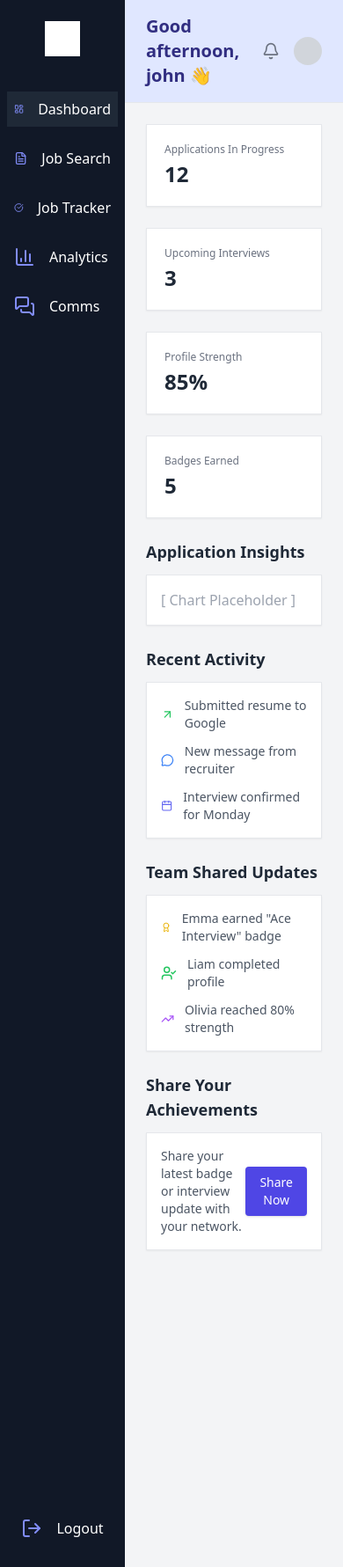
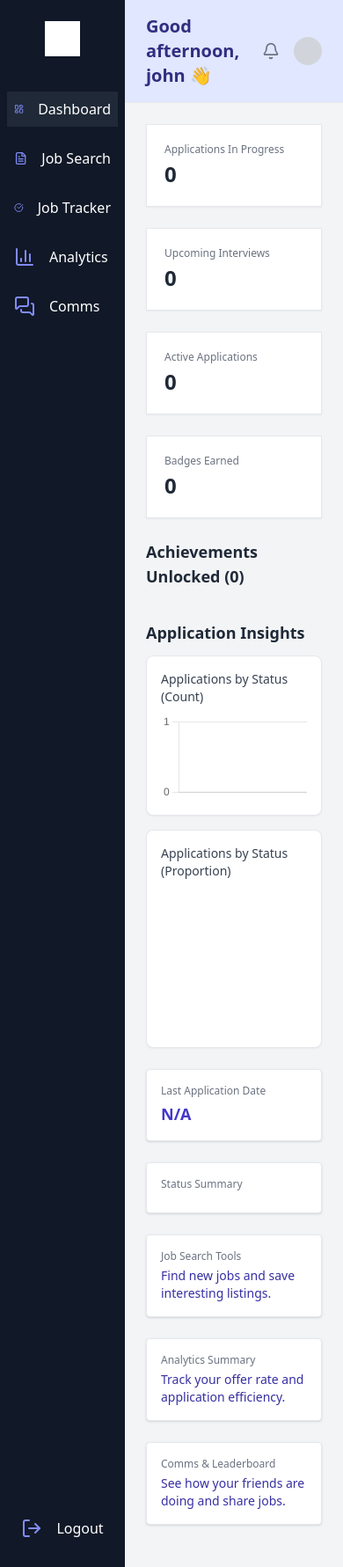
Before and after one commit to Jignesh6155/CITS3403_project, a Flask app: page /dashboard in a window 390 px wide. Shown: the whole page at 88% size. Run offline with Flask 3, Linux system fonts and the light colour scheme; a user stored in the database is signed in; style sheets or scripts are compiled from the project's sources; some libraries are stand-ins or nearby versions.

Commit message:
Add redesigned dashboard: dynamic stats, active applications, badges, graphs, and tab previews

```diff
--- a/app/routes.py
+++ b/app/routes.py
@@ -120,9 +120,91 @@ def signin():
 
 @app.route("/dashboard")
 def dashboard():
-    name = session.get("name", "User")
-    return render_template("dashboard.html", name=name)
+    if 'name' not in session:
+        return redirect(url_for("home"))
 
+    user = User.query.filter_by(name=session["name"]).first()
+    if not user:
+        return redirect(url_for("home"))
+
+    applications = JobApplication.query.filter_by(owner=user).all()
+
+    all_statuses = ["Saved", "Applied", "Screen", "Interviewing", "Offer", "Accepted", "Archived", "Discontinued"]
+    status_counts_dict = {status: 0 for status in all_statuses}
+    company_counts = {}
+    last_applied_raw = None
+
+    for app in applications:
+        if app.status in status_counts_dict:
+            status_counts_dict[app.status] += 1
+        if app.date_applied:
+            if not last_applied_raw or app.date_applied > last_applied_raw:
+                last_applied_raw = app.date_applied
+
+    last_applied = last_applied_raw.strftime("%Y-%m-%d") if last_applied_raw else "N/A"
+
+    status_labels = []
+    status_counts = []
+    for status, count in status_counts_dict.items():
+        if count > 0:
+            status_labels.append(status)
+            status_counts.append(count)
+
+    status_summary = list(zip(status_labels, status_counts))
+
+    applied = status_counts_dict["Applied"]
+    saved = status_counts_dict["Saved"]
+    interviewing = status_counts_dict["Interviewing"]
+    offers = status_counts_dict["Offer"]
+    in_progress = sum(status_counts_dict[s] for s in all_statuses if s not in ["Accepted", "Archived", "Discontinued"])
+
+    inactive_statuses = {"Accepted", "Archived", "Discontinued"}
+    active_applications = [app for app in applications if app.status not in inactive_statuses]
+    active_count = len(active_applications)
+
+    achievements = []
+    if applied >= 1:
+        achievements.append(("First Application Sent", "You're on your way!", "green"))
+    if interviewing >= 1:
+        achievements.append(("First Interview!", "Nailed the first impression!", "blue"))
+    if offers >= 1:
+        achievements.append(("Offer Received", "You got the bag!", "yellow"))
+    if applied >= 10:
+        achievements.append(("Application Hustler", "10+ applications sent!", "purple"))
+    if offers >= 3:
+        achievements.append(("Multi-Offer Champ", "3+ offers received!", "orange"))
+    if interviewing >= 5:
+        achievements.append(("Interview Veteran", "5 interviews done!", "blue"))
+    if saved >= 5:
+        achievements.append(("Job Curator", "Saved 5 jobs to consider!", "cyan"))
+    if saved >= 15:
+        achievements.append(("Opportunity Hoarder", "15 jobs saved!", "pink"))
+    if in_progress >= 10:
+        achievements.append(("On the Grind", "10 ongoing applications!", "lime"))
+    if status_counts_dict["Archived"] >= 1:
+        achievements.append(("Archived Veteran", "At least 1 role archived.", "gray"))
+    if status_counts_dict["Accepted"] >= 1:
+        achievements.append(("You're Hired!", "Accepted an offer!", "emerald"))
+    if status_counts_dict["Discontinued"] >= 1:
+        achievements.append(("No Longer Pursuing", "Moved on from a role.", "rose"))
+
+    badges_earned = len(achievements)
+
+    return render_template("dashboard.html",
+        name=user.name,
+        in_progress=in_progress,
+        interviews=interviewing,
+        applied=applied,
+        saved=saved,
+        offers=offers,
+        last_applied=last_applied,
+        status_labels=status_labels,
+        status_counts=status_counts,
+        status_summary=status_summary,
+        active_count=active_count,
+        badges_earned=badges_earned,
+        achievements=achievements
+    )
 @app.route("/logout")
 def logout():
     session.clear()
--- a/app/templates/dashboard.html
+++ b/app/templates/dashboard.html
@@ -1,6 +1,7 @@
 {% extends "base.html" %}
 {% set active_page = "dashboard" %}
 {% block title %}Dashboard{% endblock %}
+
 {% block content %}
 <header class="px-6 py-4 bg-indigo-100 border-b border-gray-200 flex justify-between items-center">
   <h1 class="text-xl font-semibold text-indigo-900">Good afternoon, {{ name }} 👋</h1>
@@ -9,63 +10,143 @@
     <div class="w-8 h-8 bg-gray-300 rounded-full"></div>
   </div>
 </header>
+
 <main class="flex-1 p-6 overflow-y-auto">
-  <!-- Top Overview Cards -->
+
+  <!-- Quick Stats -->
   <div class="flex flex-wrap gap-6 mb-6">
-    <div class="flex-1 min-w-[200px] bg-white border border-gray-200 p-5 shadow-sm">
+    <a href="{{ url_for('job_tracker') }}" class="flex-1 min-w-[200px] bg-white border p-5 shadow-sm hover:bg-indigo-50 transition">
       <p class="text-xs text-gray-500 mb-1">Applications In Progress</p>
-      <p class="text-2xl font-bold">12</p>
-    </div>
-    <div class="flex-1 min-w-[200px] bg-white border border-gray-200 p-5 shadow-sm">
+      <p class="text-2xl font-bold">{{ in_progress }}</p>
+    </a>
+    <a href="{{ url_for('job_tracker') }}" class="flex-1 min-w-[200px] bg-white border p-5 shadow-sm hover:bg-indigo-50 transition">
       <p class="text-xs text-gray-500 mb-1">Upcoming Interviews</p>
-      <p class="text-2xl font-bold">3</p>
-    </div>
-    <div class="flex-1 min-w-[200px] bg-white border border-gray-200 p-5 shadow-sm">
-      <p class="text-xs text-gray-500 mb-1">Profile Strength</p>
-      <p class="text-2xl font-bold">85%</p>
-    </div>
-    <div class="flex-1 min-w-[200px] bg-white border border-gray-200 p-5 shadow-sm">
+      <p class="text-2xl font-bold">{{ interviews }}</p>
+    </a>
+    <a href="{{ url_for('job_tracker') }}" class="flex-1 min-w-[200px] bg-white border p-5 shadow-sm hover:bg-indigo-50 transition">
+      <p class="text-xs text-gray-500 mb-1">Active Applications</p>
+      <p class="text-2xl font-bold">{{ active_count }}</p>
+    </a>
+    <div class="flex-1 min-w-[200px] bg-white border p-5 shadow-sm">
       <p class="text-xs text-gray-500 mb-1">Badges Earned</p>
-      <p class="text-2xl font-bold">5</p>
+      <p class="text-2xl font-bold">{{ badges_earned }}</p>
     </div>
   </div>
-  <!-- Application Insights -->
+
+  <!-- Achievements -->
+  <section class="mb-6">
+    <h2 class="text-lg font-semibold text-gray-800 mb-3">Achievements Unlocked ({{ badges_earned }})</h2>
+    <div class="grid grid-cols-1 md:grid-cols-3 gap-4">
+      {% for title, desc, color in achievements %}
+      <div class="bg-white border-l-4 border-{{ color }}-500 p-4 shadow-sm">
+        <p class="font-semibold text-{{ color }}-700">{{ title }}</p>
+        <p class="text-sm text-gray-500">{{ desc }}</p>
+      </div>
+      {% endfor %}
+    </div>
+  </section>
+
+  <!-- Application Insights Graphs -->
   <section class="mb-6">
     <h2 class="text-lg font-semibold text-gray-800 mb-3">Application Insights</h2>
-    <div class="bg-white border border-gray-200 p-4 shadow-sm">
-      <span class="text-gray-400">[ Chart Placeholder ]</span>
-    </div>
-  </section>
-  <!-- Activity & Team Updates -->
-  <section class="grid grid-cols-1 lg:grid-cols-2 gap-6 mb-6">
-    <div>
-      <h2 class="text-lg font-semibold text-gray-800 mb-3">Recent Activity</h2>
-      <div class="bg-white border border-gray-200 p-4 shadow-sm">
-        <ul class="space-y-3 text-sm text-gray-600">
-          <li class="flex items-center gap-3"><i data-lucide="arrow-up-right" class="w-5 h-5 text-green-500"></i> Submitted resume to Google</li>
-          <li class="flex items-center gap-3"><i data-lucide="message-circle" class="w-5 h-5 text-blue-500"></i> New message from recruiter</li>
-          <li class="flex items-center gap-3"><i data-lucide="calendar" class="w-5 h-5 text-indigo-500"></i> Interview confirmed for Monday</li>
-        </ul>
+    <div class="grid grid-cols-1 lg:grid-cols-2 gap-4">
+      <div class="bg-white border border-gray-200 p-4 shadow-sm rounded-lg">
+        <p class="text-sm font-medium text-gray-700 mb-2">Applications by Status (Count)</p>
+        <canvas id="barChart" height="180" style="max-height: 240px;"></canvas>
       </div>
-    </div>
-    <div>
-      <h2 class="text-lg font-semibold text-gray-800 mb-3">Team Shared Updates</h2>
-      <div class="bg-white border border-gray-200 p-4 shadow-sm">
-        <ul class="space-y-3 text-sm text-gray-600">
-          <li class="flex items-center gap-3"><i data-lucide="award" class="w-5 h-5 text-yellow-500"></i> Emma earned "Ace Interview" badge</li>
-          <li class="flex items-center gap-3"><i data-lucide="user-check" class="w-5 h-5 text-green-500"></i> Liam completed profile</li>
-          <li class="flex items-center gap-3"><i data-lucide="trending-up" class="w-5 h-5 text-purple-500"></i> Olivia reached 80% strength</li>
-        </ul>
+      <div class="bg-white border border-gray-200 p-4 shadow-sm rounded-lg">
+        <p class="text-sm font-medium text-gray-700 mb-2">Applications by Status (Proportion)</p>
+        <canvas id="pieChart" height="180" style="max-height: 240px;"></canvas>
       </div>
     </div>
   </section>
-  <!-- Share Achievements -->
-  <section>
-    <h2 class="text-lg font-semibold text-gray-800 mb-3">Share Your Achievements</h2>
-    <div class="bg-white border border-gray-200 p-4 shadow-sm flex items-center justify-between">
-      <p class="text-sm text-gray-600">Share your latest badge or interview update with your network.</p>
-      <button class="px-4 py-2 bg-indigo-600 text-white text-sm font-medium rounded shadow hover:bg-indigo-700">Share Now</button>
+
+  <!-- Extra Dashboard Insights -->
+  <section class="grid grid-cols-1 lg:grid-cols-2 gap-6 mb-6">
+    <a href="{{ url_for('job_tracker') }}" class="bg-white p-4 shadow border hover:bg-indigo-50 transition rounded">
+      <p class="text-xs text-gray-500 mb-1">Last Application Date</p>
+      <p class="text-lg font-semibold text-indigo-700">{{ last_applied }}</p>
+    </a>
+    <div class="bg-white p-4 shadow border rounded">
+      <p class="text-xs text-gray-500 mb-2">Status Summary</p>
+      <ul class="text-sm text-gray-700">
+        {% for s, c in status_summary %}
+        <li class="flex justify-between"><span>{{ s }}</span><span>{{ c }}</span></li>
+        {% endfor %}
+      </ul>
     </div>
   </section>
+
+  <!-- Sneak Peek of Other Pages -->
+  <section class="grid grid-cols-1 md:grid-cols-3 gap-6 mb-6">
+    <a href="{{ url_for('job_search') }}" class="bg-white p-4 shadow border rounded hover:bg-indigo-50 transition">
+      <p class="text-xs text-gray-500 mb-1">Job Search Tools</p>
+      <p class="text-sm text-indigo-800">Find new jobs and save interesting listings.</p>
+    </a>
+    <a href="{{ url_for('analytics') }}" class="bg-white p-4 shadow border rounded hover:bg-indigo-50 transition">
+      <p class="text-xs text-gray-500 mb-1">Analytics Summary</p>
+      <p class="text-sm text-indigo-800">Track your offer rate and application efficiency.</p>
+    </a>
+    <a href="{{ url_for('comms') }}" class="bg-white p-4 shadow border rounded hover:bg-indigo-50 transition">
+      <p class="text-xs text-gray-500 mb-1">Comms & Leaderboard</p>
+      <p class="text-sm text-indigo-800">See how your friends are doing and share jobs.</p>
+    </a>
+  </section>
+
 </main>
 {% endblock %}
+
+{% block scripts %}
+<script src="https://cdn.jsdelivr.net/npm/chart.js"></script>
+<script>
+  const labels = {{ status_labels | safe }};
+  const counts = {{ status_counts | safe }};
+  const colors = [
+    '#6366f1', '#f59e0b', '#10b981', '#ef4444',
+    '#8b5cf6', '#ec4899', '#f97316', '#22d3ee'
+  ].slice(0, labels.length);
+
+  new Chart(document.getElementById('barChart'), {
+    type: 'bar',
+    data: {
+      labels: labels,
+      datasets: [{
+        label: 'Count',
+        data: counts,
+        backgroundColor: colors,
+        borderColor: colors,
+        borderWidth: 1
+      }]
+    },
+    options: {
+      responsive: true,
+      plugins: { legend: { display: false }},
+      scales: {
+        y: {
+          beginAtZero: true,
+          ticks: { stepSize: 1 }
+        }
+      }
+    }
+  });
+
+  new Chart(document.getElementById('pieChart'), {
+    type: 'pie',
+    data: {
+      labels: labels,
+      datasets: [{
+        data: counts,
+        backgroundColor: colors,
+        borderWidth: 0
+      }]
+    },
+    options: {
+      responsive: true,
+      plugins: {
+        legend: { position: 'bottom' },
+        tooltip: { mode: 'index', intersect: false }
+      }
+    }
+  });
+</script>
+{% endblock %}
```
Also changed, not shown: instance/careerlink.db, 1 other file.
